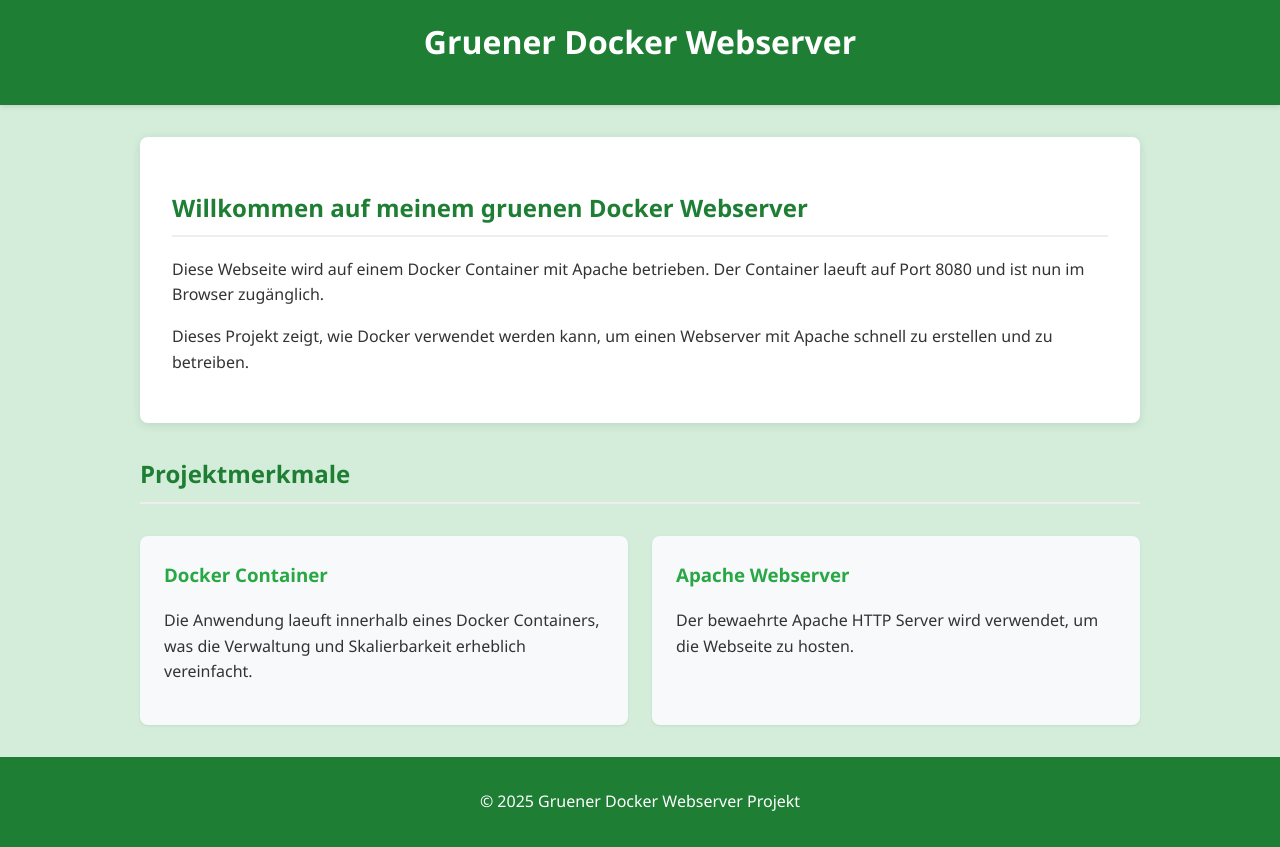
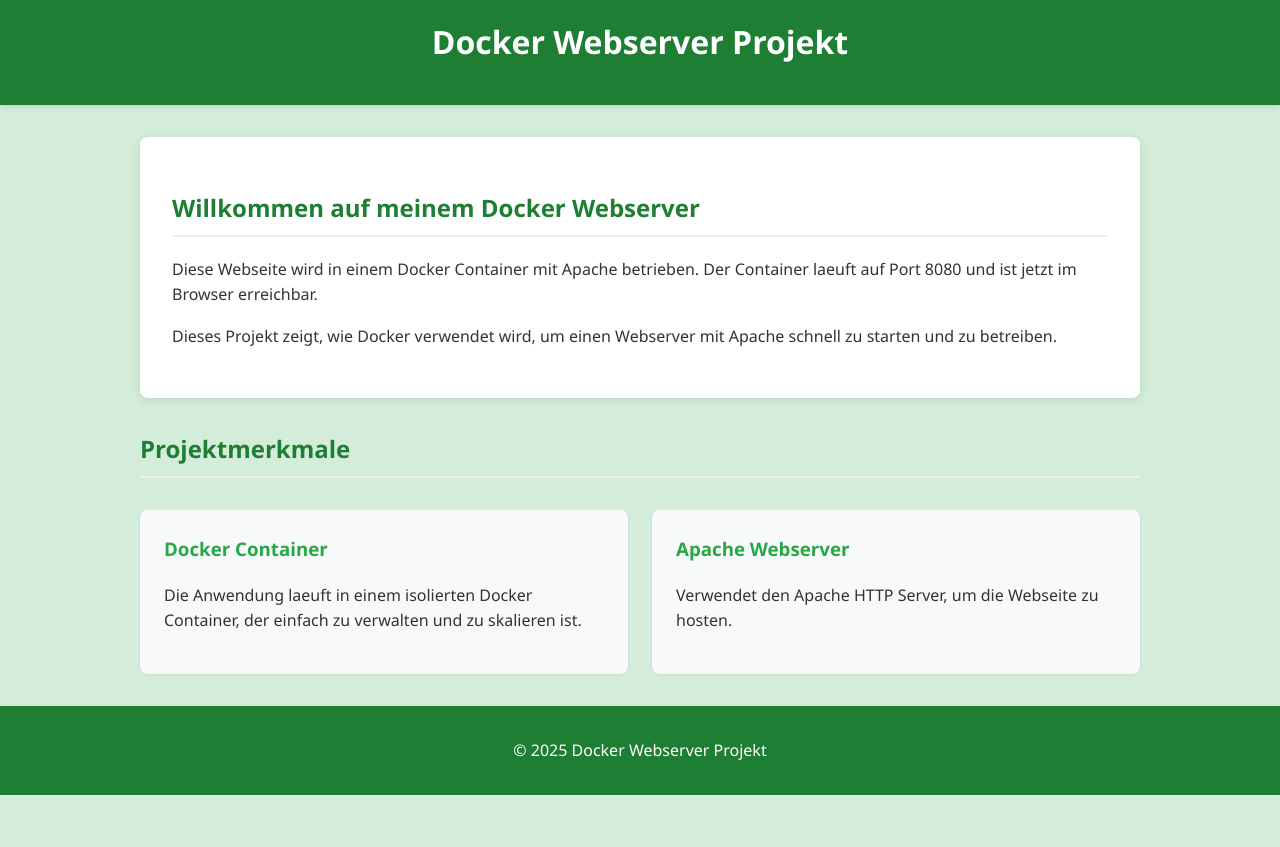
Before and after one commit to YermyFrei/Mini-Projekt-M169, a plain HTML site: page index.html in a window 1280 px wide. After the commit the page ends 800 px from the top, so only its background shows below. Drawn offline with Linux system fonts and the light colour scheme.

Commit message:
Update index.html

```diff
--- a/index.html
+++ b/index.html
@@ -3,7 +3,7 @@
 <head>
     <meta charset="UTF-8">
     <meta name="viewport" content="width=device-width, initial-scale=1.0">
-    <title>Mein Gruener Docker Webserver</title>
+    <title>Docker Webserver Projekt</title>
     <style>
         body {
             font-family: 'Segoe UI', Tahoma, Geneva, Verdana, sans-serif;
@@ -72,28 +72,28 @@
 </head>
 <body>
     <header>
-        <h1>Gruener Docker Webserver</h1>
+        <h1>Docker Webserver Projekt</h1>
     </header>
     <div class="container">
         <div class="card">
-            <h2>Willkommen auf meinem gruenen Docker Webserver</h2>
-            <p>Diese Webseite wird auf einem Docker Container mit Apache betrieben. Der Container laeuft auf Port 8080 und ist nun im Browser zugänglich.</p>
-            <p>Dieses Projekt zeigt, wie Docker verwendet werden kann, um einen Webserver mit Apache schnell zu erstellen und zu betreiben.</p>
+            <h2>Willkommen auf meinem Docker Webserver</h2>
+            <p>Diese Webseite wird in einem Docker Container mit Apache betrieben. Der Container laeuft auf Port 8080 und ist jetzt im Browser erreichbar.</p>
+            <p>Dieses Projekt zeigt, wie Docker verwendet wird, um einen Webserver mit Apache schnell zu starten und zu betreiben.</p>
         </div>
         <h2>Projektmerkmale</h2>
         <div class="feature-grid">
             <div class="feature-item">
                 <h3>Docker Container</h3>
-                <p>Die Anwendung laeuft innerhalb eines Docker Containers, was die Verwaltung und Skalierbarkeit erheblich vereinfacht.</p>
+                <p>Die Anwendung laeuft in einem isolierten Docker Container, der einfach zu verwalten und zu skalieren ist.</p>
             </div>
             <div class="feature-item">
                 <h3>Apache Webserver</h3>
-                <p>Der bewaehrte Apache HTTP Server wird verwendet, um die Webseite zu hosten.</p>
+                <p>Verwendet den Apache HTTP Server, um die Webseite zu hosten.</p>
             </div>
         </div>
     </div>
     <footer>
-        <p>&copy; 2025 Gruener Docker Webserver Projekt</p>
+        <p>&copy; 2025 Docker Webserver Projekt</p>
     </footer>
 </body>
 </html>
```
